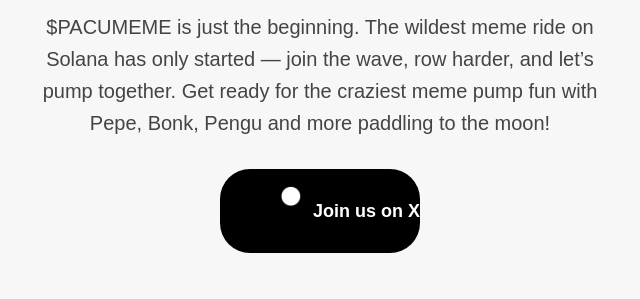
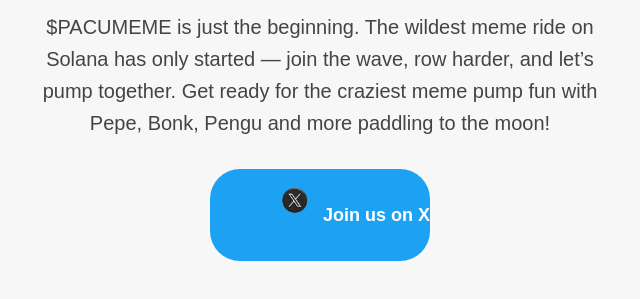
Before and after one commit to zukka-nn/pacumeme, a plain HTML site: page index.html in a window 1280 px wide. Shown: the part 381-680 px from the top of the page, without its empty margins (320-960 px from the left). Drawn offline with Linux system fonts and the light colour scheme.

Commit message:
Update index.html

```diff
--- a/index.html
+++ b/index.html
@@ -34,9 +34,9 @@
       display: flex;
       align-items: center;
       justify-content: center;
-      width: 200px;
+      width: 220px;
       margin: 30px auto;
-      background: #000;
+      background: #1DA1F2;
       color: #fff;
       text-align: center;
       padding: 15px 0;
@@ -47,12 +47,11 @@
       transition: background 0.3s;
     }
     .twitter-button:hover {
-      background: #333;
+      background: #0d8ddb;
     }
     .twitter-button img {
-      height: 24px;
-      margin-right: 10px;
-      filter: brightness(0) invert(1);
+      height: 32px;
+      margin-right: 12px;
     }
   </style>
 </head>
```
